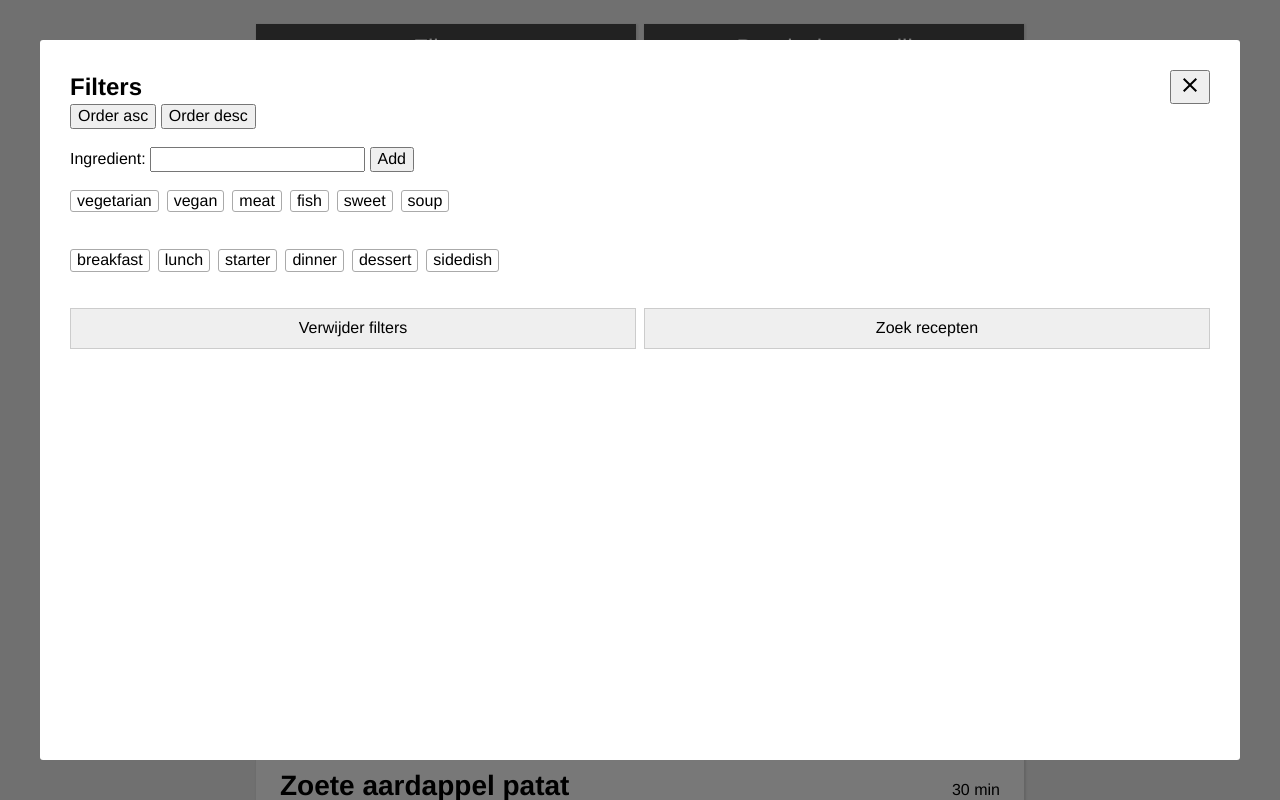
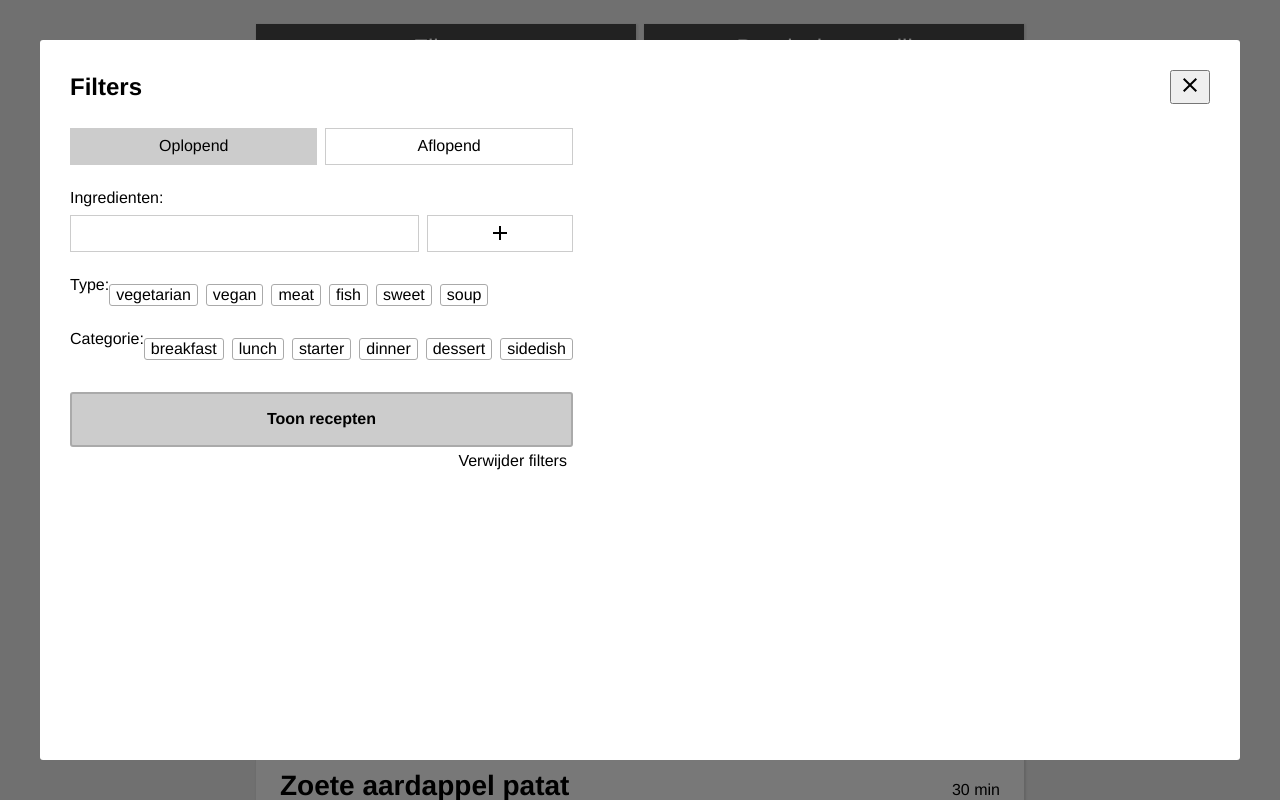
Before and after one commit to madstrawberry/old_recipes, a React (Create React App) app: page / in a window 1280 px wide. Both pictures are taken after a click on the button "Filters". Shown: the top 800 px of the page. Built offline with nearby package versions, Linux system fonts and the light colour scheme; a web font is replaced by a local one.

Commit message:
Style filters dialog

```diff
--- a/src/components/Filters.tsx
+++ b/src/components/Filters.tsx
@@ -4,6 +4,7 @@ import styled from 'styled-components';
 import { RecipeType, RecipeCategory } from '../models';
 import { GridContainer } from './shared/GridContainer';
 import { GridColumn } from './shared/GridColumn';
+import AddIcon from '@material-ui/icons/Add';
 
 type Props = {
   filters: FilterState;
@@ -22,33 +23,70 @@ export const Filter: React.FC<Props> = ({ filters, sendFilter, closeDialog }) =>
   const clearFilters = () => {
     setIngredient('');
     sendFilter({ type: 'CLEAR' });
+    closeDialog();
   };
 
   return (
-    <>
-      <button onClick={() => sendFilter({ type: 'ORDER_ASC' })}>Order asc</button>{' '}
-      <button onClick={() => sendFilter({ type: 'ORDER_DESC' })}>Order desc</button>
+    <GridContainer top="lg">
+      <GridColumn>
+        <GridContainer columnGap={'sm'}>
+          <GridColumn width={[50, 30]}>
+            <ButtonFullWidth
+              isActive={filters.order === 'asc'}
+              onClick={() => sendFilter({ type: 'ORDER_ASC' })}
+            >
+              Oplopend
+            </ButtonFullWidth>
+          </GridColumn>
+          <GridColumn width={[50, 30]}>
+            <ButtonFullWidth
+              isActive={filters.order === 'desc'}
+              onClick={() => sendFilter({ type: 'ORDER_DESC' })}
+            >
+              Aflopend
+            </ButtonFullWidth>
+          </GridColumn>
+        </GridContainer>
+
+        <GridContainer top={'lg'}>
+          <GridColumn width={100}>
+            Ingredienten:
             <br />
-      <br />
-      Ingredient:{' '}
-      <input
+            <GridContainer columnGap={'sm'} top={'sm'}>
+              <GridColumn width={'auto'}>
+                <InputField
                   type="text"
                   id="ingredient"
                   onChange={e => setIngredient(e.target.value)}
                   value={ingredient}
-      />{' '}
-      <button onClick={updateIngredientFilter}>Add</button>{' '}
+                />
+              </GridColumn>
+
+              <GridColumn width={'30px'}>
+                <IconButtonFullWidth onClick={updateIngredientFilter}>
+                  <AddIcon />
+                </IconButtonFullWidth>
+              </GridColumn>
+            </GridContainer>
+            {!!filters.ingredients.length && (
+              <GridContainer columnGap={'sm'} top={'sm'}>
                 {filters.ingredients.map((ingredient, i) => (
+                  <GridColumn key={i}>
                     <Ingredient
-          key={i}
                       onClick={() => sendFilter({ type: 'REMOVE_INGREDIENT', payload: ingredient })}
                     >
                       {ingredient}
                     </Ingredient>
+                  </GridColumn>
                 ))}
-      <br />
-      <br />
-      <GridContainer columnGap={'sm'}>
+              </GridContainer>
+            )}
+          </GridColumn>
+        </GridContainer>
+
+        <GridContainer top={'lg'}>
+          Type: <br />
+          <GridContainer columnGap={'sm'} top={'sm'}>
             {Object.values(RecipeType).map((type, index) => (
               <GridColumn key={index}>
                 <TypeBtn
@@ -60,9 +98,11 @@ export const Filter: React.FC<Props> = ({ filters, sendFilter, closeDialog }) =>
               </GridColumn>
             ))}
           </GridContainer>
-      <br />
-      <br />
-      <GridContainer columnGap={'sm'}>
+        </GridContainer>
+
+        <GridContainer top={'lg'}>
+          Categorie: <br />
+          <GridContainer columnGap={'sm'} top={'sm'}>
             {Object.values(RecipeCategory).map((category, index) => (
               <GridColumn key={index}>
                 <TypeBtn
@@ -74,17 +114,21 @@ export const Filter: React.FC<Props> = ({ filters, sendFilter, closeDialog }) =>
               </GridColumn>
             ))}
           </GridContainer>
-      <br />
-      <br />
-      <GridContainer columnGap={'sm'}>
-        <GridColumn width={50}>
-          <ButtonFullWidth onClick={clearFilters}>Verwijder filters</ButtonFullWidth>
-        </GridColumn>
-        <GridColumn width={50}>
-          <ButtonFullWidth onClick={closeDialog}>Zoek recepten</ButtonFullWidth>
+        </GridContainer>
+
+        <GridContainer columnGap={'sm'} top={'xl'}>
+          <GridColumn width={100}>
+            <MainButtonFullWidth onClick={closeDialog}>Toon recepten</MainButtonFullWidth>
           </GridColumn>
         </GridContainer>
-    </>
+
+        <GridContainer top={'xs'}>
+          <GridColumn align="right">
+            <TextButton onClick={clearFilters}>Verwijder filters</TextButton>
+          </GridColumn>
+        </GridContainer>
+      </GridColumn>
+    </GridContainer>
   );
 };
 
@@ -94,10 +138,6 @@ const Ingredient = styled.span`
   border-radius: 3px;
   border: 1px solid #aaa;
   padding: 2px;
-
-  & + & {
-    margin-left: ${props => props.theme.gridInPx.sm};
-  }
 `;
 
 const TypeBtn = styled.button<{ isActive?: boolean }>`
@@ -106,8 +146,37 @@ const TypeBtn = styled.button<{ isActive?: boolean }>`
   background: ${props => (props.isActive ? 'pink' : 'transparent')};
 `;
 
-const ButtonFullWidth = styled.button`
+type ButtonProps = {
+  isActive?: boolean;
+};
+
+const ButtonFullWidth = styled.button<ButtonProps>`
   width: 100%;
   border: 1px solid #ccc;
-  padding: 10px;
+  padding: ${props => props.theme.gridInPx.sm};
+  text-align: center;
+  background-color: ${props => (props.isActive ? '#ccc' : 'initial')};
 `;
+
+const MainButtonFullWidth = styled(ButtonFullWidth)<ButtonProps>`
+  background-color: #ccc;
+  font-weight: bold;
+  border: 2px solid #aaa;
+  padding: ${props => props.theme.gridInPx.md};
+  border-radius: 3px;
+`;
+
+const InputField = styled.input`
+  border: 1px solid #ccc;
+  width: 100%;
+  padding: ${props => props.theme.gridInPx.sm};
+`;
+
+const IconButtonFullWidth = styled(ButtonFullWidth)`
+  padding: 5px 0 1px;
+`;
+
+const TextButton = styled.button`
+  border: 0;
+  background: none;
+`;
--- a/src/components/shared/GridColumn.tsx
+++ b/src/components/shared/GridColumn.tsx
@@ -4,7 +4,7 @@ import { GridSize } from '../../styles/theme';
 import { gridInPx } from '../../styles/themeHelpers';
 
 type GridColumnProps = {
-  width?: number | 'auto' | number[];
+  width?: number | 'auto' | number[] | string;
   align?: 'right' | 'left';
   top?: GridSize | (GridSize | '')[];
 };
@@ -19,6 +19,8 @@ export const GridColumn = styled.div<GridColumnProps>`
 const flexWidth = css<GridColumnProps>`
   flex: ${props => {
     if (props.width === 'auto') return '1 0 auto';
+
+    if (typeof props.width === 'string') return `1 0 ${props.width}`;
 
     if (typeof props.width === 'number') return `1 0 ${props.width}%`;
 
```
Lines whose indentation alone changed are shown as unchanged.
